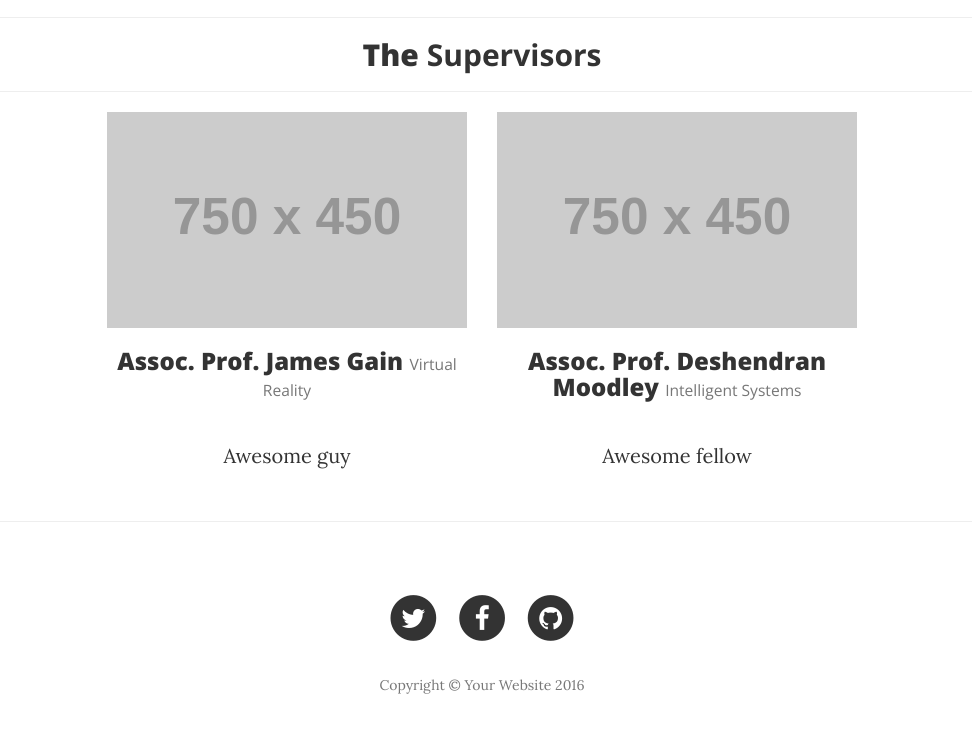
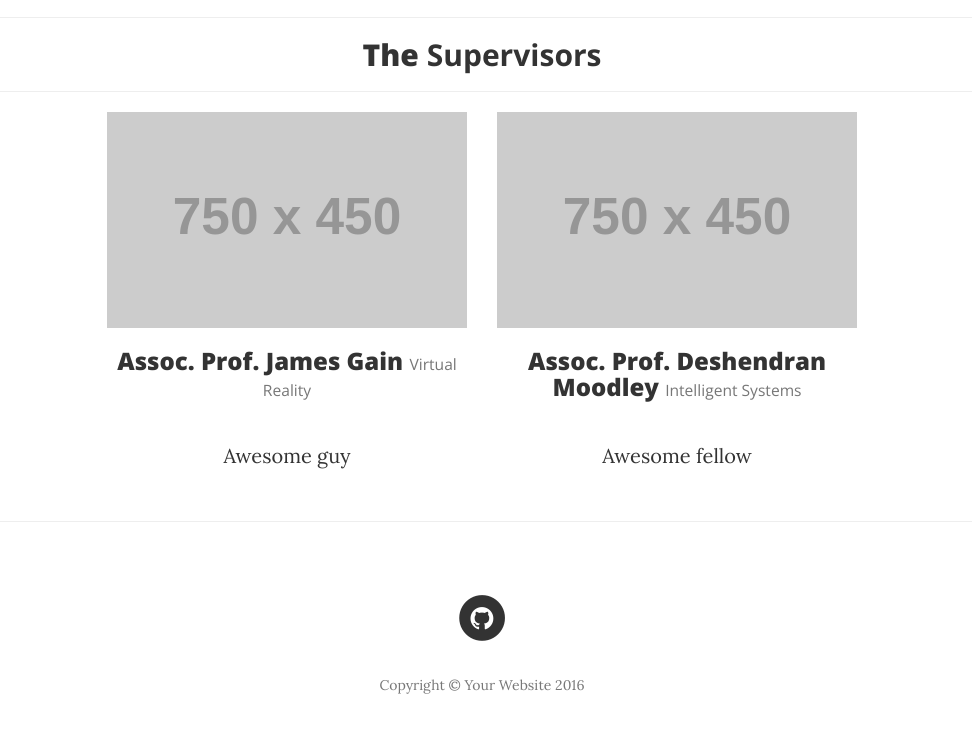
Before and after one commit to erinversfeld/HANDGR-Website, a website: page handgr/about.html in a window 1280 px wide. Shown: the part 1354-2087 px from the top of the page, without its empty margins (158-1130 px from the left). Drawn offline with nearby package versions, Linux system fonts and the light colour scheme; placeholder pictures from the web are drawn by us.

Commit message:
[footer] only reference github

```diff
--- a/handgr/footer.html
+++ b/handgr/footer.html
@@ -3,22 +3,6 @@
             <div class="row">
                 <div class="col-lg-8 col-lg-offset-2 col-md-10 col-md-offset-1">
                     <ul class="list-inline text-center">
-                        <li>
-                            <a href="#">
-                                <span class="fa-stack fa-lg">
-                                    <i class="fa fa-circle fa-stack-2x"></i>
-                                    <i class="fa fa-twitter fa-stack-1x fa-inverse"></i>
-                                </span>
-                            </a>
-                        </li>
-                        <li>
-                            <a href="#">
-                                <span class="fa-stack fa-lg">
-                                    <i class="fa fa-circle fa-stack-2x"></i>
-                                    <i class="fa fa-facebook fa-stack-1x fa-inverse"></i>
-                                </span>
-                            </a>
-                        </li>
                         <li>
                             <a href="#">
                                 <span class="fa-stack fa-lg">
```
Also changed, not shown: handgr/index.html (+6 -47 lines).
